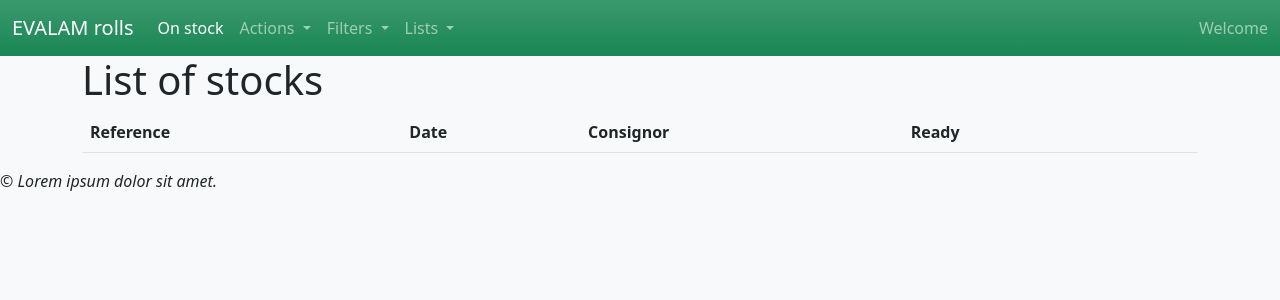
After one commit to bdoobd/evalam, a FastAPI app: template app/templates/stocks.html in a window 1280 px wide. The commit adds this page. Shown: the top 300 px of the page. Run offline with FastAPI, Linux system fonts and the light colour scheme; the template is opened without the code that fills it, so the values that code supplies are empty; parts of the project's set-up code (start-up, migrations or seed data) failed here and were passed over.

Commit message:
Создание раздела stock

```diff
--- a/app/routes/frontend.py
+++ b/app/routes/frontend.py
@@ -48,6 +48,11 @@ async def cats(
     )
 
 
+@router.get("/stocks", summary="Get all stocks")
+async def stocks(request: Request, user: Annotated[User, Depends(user_powered)]):
+    return templates.TemplateResponse(name="stocks.html", context={"request": request})
+
+
 @router.get("/admin", summary="Раздел администатирования пользователей")
 async def users(
     request: Request,
--- a/app/templates/base.html
+++ b/app/templates/base.html
@@ -128,6 +128,9 @@
                   <li>
                     <a class="dropdown-item" href="/cats">Categories</a>
                   </li>
+                  <li>
+                    <a class="dropdown-item" href="/stocks">Stocks</a>
+                  </li>
                   <li><a class="dropdown-item" href="/admin">Admin</a></li>
                 </ul>
               </li>
--- /dev/null
+++ b/app/templates/stocks.html
@@ -0,0 +1,20 @@
+{% extends 'base.html' %} {% block head %}
+<meta http-equiv="X-UA-Compatible" content="IE=7" />
+<meta name="description" content="Stocks" />
+{% endblock %} {% block title %}Categories {% endblock %}{% block script %}
+<script defer src="{{ url_for('static', path='js/categories.js') }}"></script>
+{%endblock %} {% block content %}
+<h1 class="d-flex">List of stocks</h1>
+<div id="modal-window"></div>
+<table class="table table-striped caption-top">
+  <thead>
+    <tr>
+      <th scope="col">Reference</th>
+      <th scope="col">Date</th>
+      <th scope="col">Consignor</th>
+      <th scope="col">Ready</th>
+      <th scope="col" class="col-width-5">&nbsp;</th>
+    </tr>
+  </thead>
+</table>
+{% endblock %}
```
Also changed, not shown: app/routes/stock.py (+9 -9 lines).
